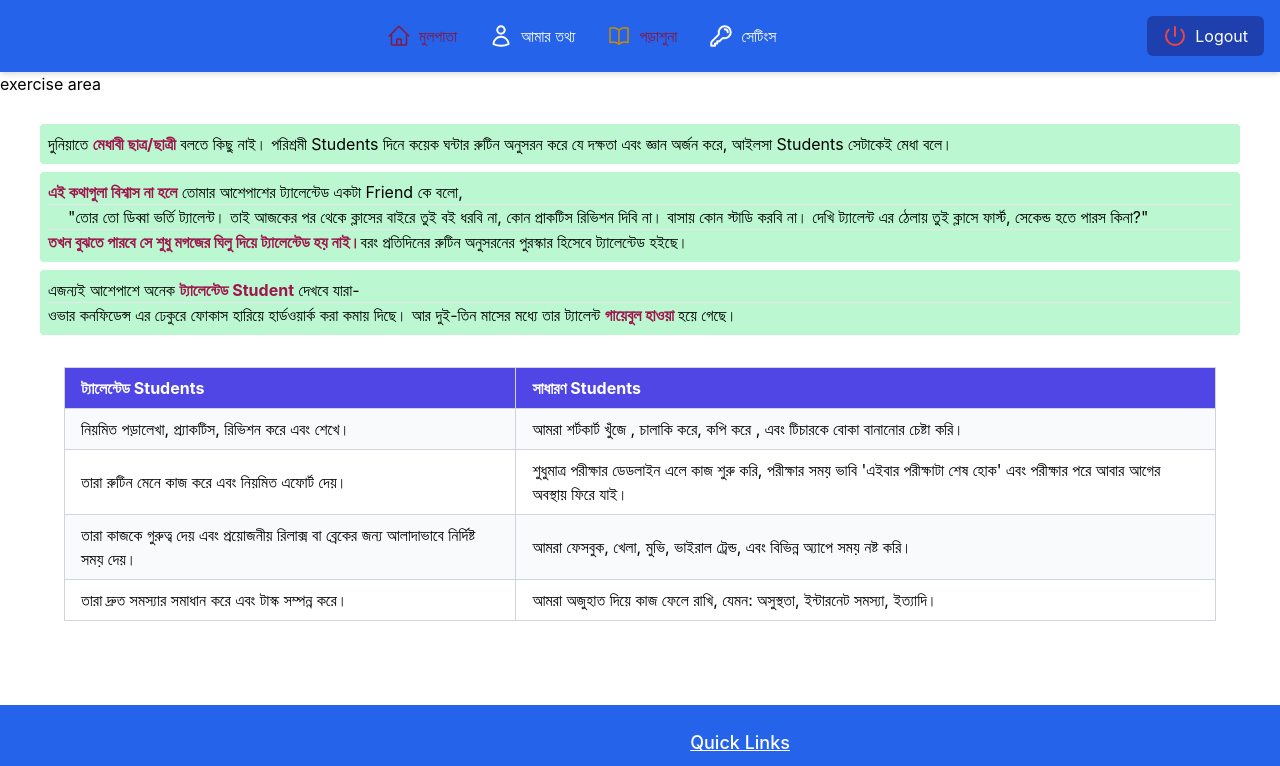
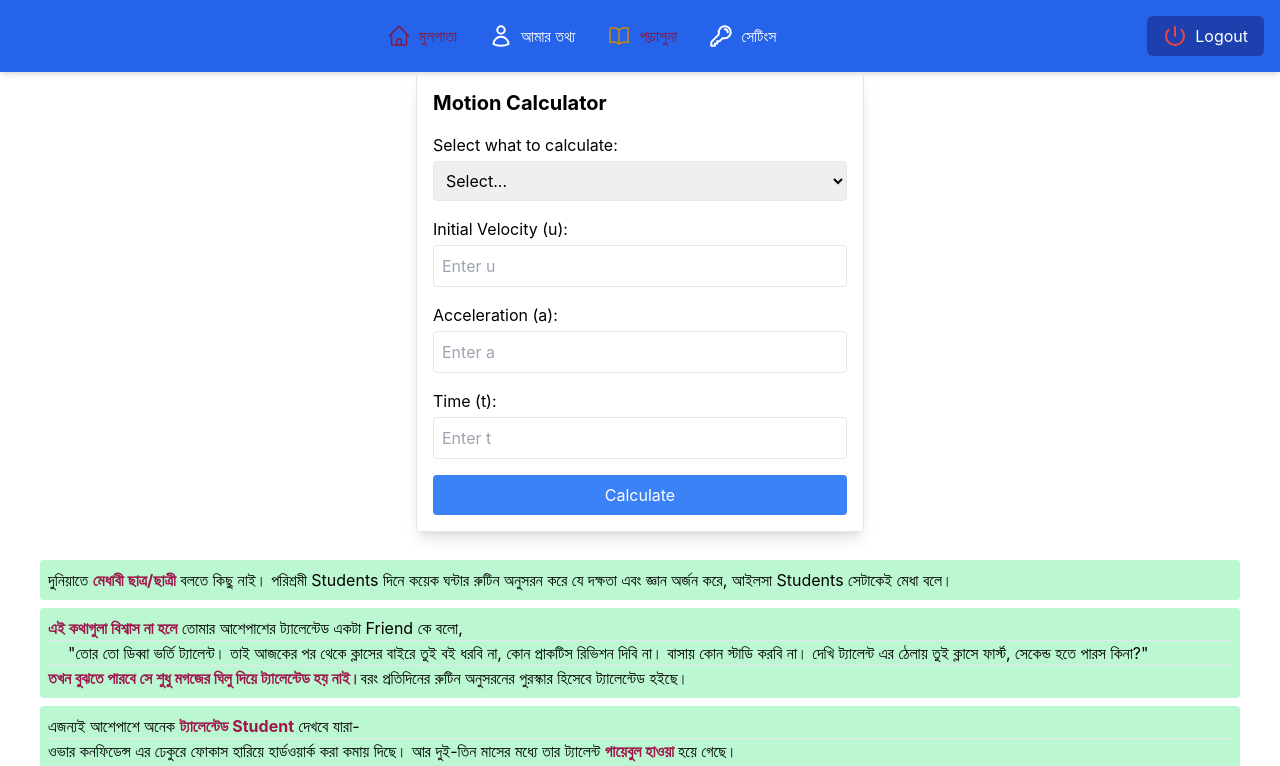
Before and after one commit to almubin78/Student-Management-System, a React (Create React App) app in the folder Student-collection-client/: page /student/exercise in a window 1280 px wide. Shown: the top 766 px of the page. Built offline with nearby package versions, Linux system fonts and the light colour scheme.

Commit message:
add Motion Calculator to simple calculatin system

```diff
--- a/Student-collection-client/src/components/StudentsDashboard/Exercise/Exercise.js
+++ b/Student-collection-client/src/components/StudentsDashboard/Exercise/Exercise.js
@@ -1,9 +1,10 @@
 import React from 'react';
+import MotionCalculator from './MotionCalculator';
 
 const Exercise = () => {
     return (
         <div>
-            exercise area
+            <MotionCalculator/>
         </div>
     );
 };
--- /dev/null
+++ b/Student-collection-client/src/components/StudentsDashboard/Exercise/MotionCalculator.js
@@ -0,0 +1,123 @@
+import React, { useState } from 'react';
+
+const MotionCalculator = () => {
+  const [calculationType, setCalculationType] = useState('');
+  const [u, setU] = useState('');
+  const [v, setV] = useState('');
+  const [a, setA] = useState('');
+  const [t, setT] = useState('');
+  const [s, setS] = useState('');
+  const [result, setResult] = useState('');
+  const [error, setError] = useState('');
+
+  const handleCalculate = (e) => {
+    e.preventDefault();
+    setError('');
+    setResult('');
+
+    const initialVelocity = parseFloat(u);
+    const finalVelocity = parseFloat(v);
+    const acceleration = parseFloat(a);
+    const time = parseFloat(t);
+    const displacement = parseFloat(s);
+
+    switch (calculationType) {
+      case 's':
+        if (!isNaN(initialVelocity) && !isNaN(acceleration) && !isNaN(time)) {
+          setResult((initialVelocity * time + 0.5 * acceleration * time * time).toFixed(2));
+        } else {
+          setError('Provide valid inputs for s calculation.');
+        }
+        break;
+      case 't':
+        if (!isNaN(initialVelocity) && !isNaN(acceleration) && !isNaN(displacement)) {
+          const discriminant = initialVelocity * initialVelocity + 2 * acceleration * displacement;
+          if (discriminant < 0) {
+            setError('No real solution for time.');
+          } else {
+            const t1 = (-initialVelocity + Math.sqrt(discriminant)) / acceleration;
+            const t2 = (-initialVelocity - Math.sqrt(discriminant)) / acceleration;
+            setResult(`t1: ${t1.toFixed(2)}, t2: ${t2.toFixed(2)}`);
+          }
+        } else {
+          setError('Provide valid inputs for t calculation.');
+        }
+        break;
+      case 'a':
+        if (!isNaN(initialVelocity) && !isNaN(finalVelocity) && !isNaN(displacement)) {
+          setResult(((finalVelocity * finalVelocity - initialVelocity * initialVelocity) / (2 * displacement)).toFixed(2));
+        } else {
+          setError('Provide valid inputs for a calculation.');
+        }
+        break;
+      case 'v':
+        if (!isNaN(initialVelocity) && !isNaN(acceleration) && !isNaN(time)) {
+          setResult((initialVelocity + acceleration * time).toFixed(2));
+        } else {
+          setError('Provide valid inputs for v calculation.');
+        }
+        break;
+      default:
+        setError('Please select a valid calculation type.');
+    }
+  };
+
+  return (
+    <div className="max-w-md mx-auto p-4 border rounded shadow-lg">
+      <h2 className="text-xl font-bold mb-4">Motion Calculator</h2>
+      <div className="mb-4">
+        <label className="block mb-1">Select what to calculate:</label>
+        <select
+          value={calculationType}
+          onChange={(e) => setCalculationType(e.target.value)}
+          className="border rounded p-2 w-full"
+        >
+          <option value="">Select...</option>
+          <option value="s">Displacement (s)</option>
+          <option value="t">Time (t)</option>
+          <option value="a">Acceleration (a)</option>
+          <option value="v">Final Velocity (v)</option>
+        </select>
+      </div>
+      <form onSubmit={handleCalculate} className="space-y-4">
+        {(calculationType !== 'v') && (
+          <div>
+            <label className="block mb-1">Initial Velocity (u):</label>
+            <input type="number" value={u} onChange={(e) => setU(e.target.value)} className="border rounded p-2 w-full" placeholder="Enter u" />
+          </div>
+        )}
+        {(calculationType === 'v' || calculationType === 'a') && (
+          <div>
+            <label className="block mb-1">Final Velocity (v):</label>
+            <input type="number" value={v} onChange={(e) => setV(e.target.value)} className="border rounded p-2 w-full" placeholder="Enter v" />
+          </div>
+        )}
+        {(calculationType !== 'a') && (
+          <div>
+            <label className="block mb-1">Acceleration (a):</label>
+            <input type="number" value={a} onChange={(e) => setA(e.target.value)} className="border rounded p-2 w-full" placeholder="Enter a" />
+          </div>
+        )}
+        {(calculationType !== 't') && (
+          <div>
+            <label className="block mb-1">Time (t):</label>
+            <input type="number" value={t} onChange={(e) => setT(e.target.value)} className="border rounded p-2 w-full" placeholder="Enter t" />
+          </div>
+        )}
+        {(calculationType === 's' || calculationType === 't') && (
+          <div>
+            <label className="block mb-1">Displacement (s):</label>
+            <input type="number" value={s} onChange={(e) => setS(e.target.value)} className="border rounded p-2 w-full" placeholder="Enter s" />
+          </div>
+        )}
+        <button type="submit" className="bg-blue-500 text-white rounded p-2 w-full">
+          Calculate
+        </button>
+      </form>
+      {result && <div className="mt-4">Result: {result}</div>}
+      {error && <div className="mt-4 text-red-500">{error}</div>}
+    </div>
+  );
+};
+
+export default MotionCalculator;
--- a/Student-collection-client/src/hooks/useAxiosSecure.js
+++ b/Student-collection-client/src/hooks/useAxiosSecure.js
@@ -1,8 +1,8 @@
 import axios from 'axios';
 
 const axiosInstance = axios.create({
-  // baseURL: 'https://student-collection-server.vercel.app', // Replace with your API base URL
-  baseURL: 'http://localhost:5000', // Replace with your API base URL
+  baseURL: 'https://student-collection-server.vercel.app', // Replace with your API base URL
+  // baseURL: 'http://localhost:5000', // Replace with your API base URL
   timeout: 15000, // Optional: Set a timeout for requests
   headers: {
     'Content-Type': 'application/json', // Optional: Default headers
```
Also changed, not shown: 1 other file (tests, documents, lock files or other folders).
